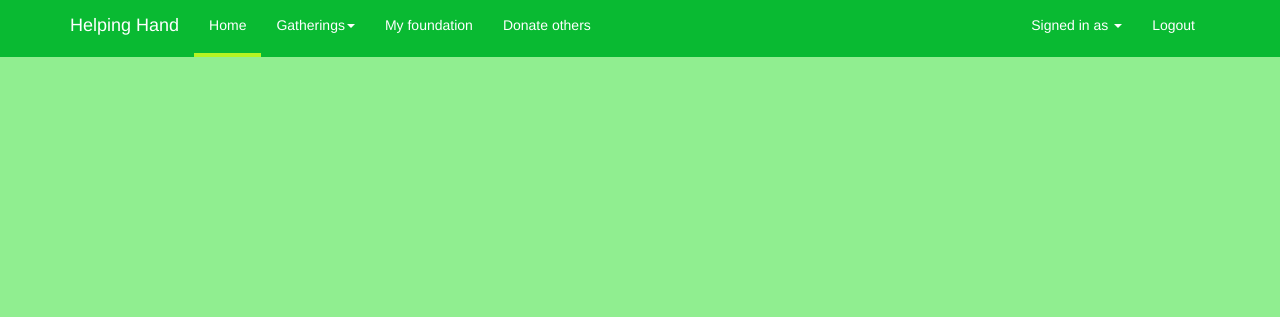
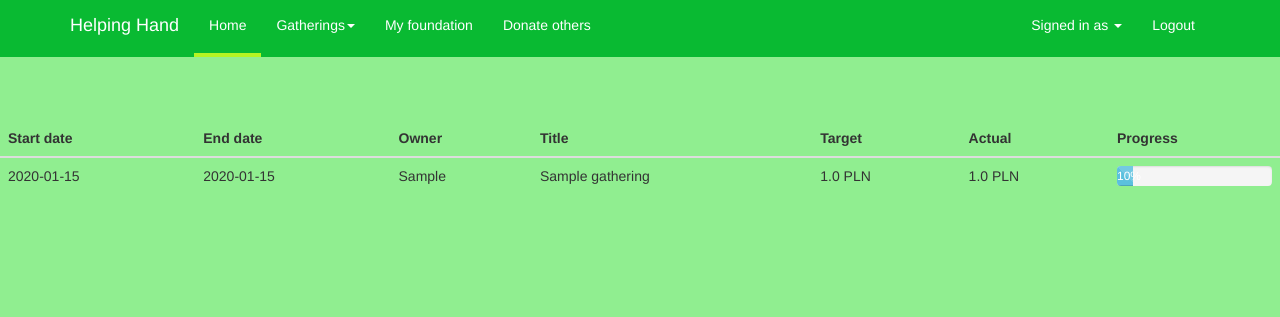
Before and after one commit to RegenJ/Donation-Aplication, a Django app: page /home/ in a window 1280 px wide. Shown: the top 317 px of the page. Run offline with Django 3.2, Linux system fonts and the light colour scheme; a user stored in the database is signed in; tables that the repository leaves empty hold one stand-in row (values such as "Sample post"); some libraries are stand-ins or nearby versions.

Commit message:
added new templates, changed configs for heroku

```diff
--- a/donationserver/app/models.py
+++ b/donationserver/app/models.py
@@ -1,20 +1,25 @@
 # -*- coding: utf-8 -*-
 
 from django.db import models
+
 
 # Create your models here.
 
 class Gathering(models.Model):
     owner = models.CharField(max_length=40)
-    purpose = models.CharField(max_length=100)
+    title = models.CharField(max_length=100)
+    purpose = models.CharField(max_length=1000)
     money_target = models.FloatField(default=None, blank=True, null=True)
     money_actual = models.FloatField(default=None, blank=True, null=True)
-    start_date = models.DateTimeField(default=None, blank=True, null=True)
-    end_date = models.DateTimeField(default=None, blank=True, null=True)
+    start_date = models.CharField(max_length=50)
+    end_date = models.CharField(max_length=50)
+    percentage = models.IntegerField(default=0)
+
 
 class Foundation(models.Model):
     owner = models.CharField(max_length=40)
     # todo: jakis prawny szajs
+
 
 class Donation(models.Model):
     donor = models.CharField(max_length=40)
--- a/donationserver/app/templates/home.html
+++ b/donationserver/app/templates/home.html
@@ -60,5 +60,41 @@
         </nav>
     </div>
 </div>
+<br>
+<br>
+<br>
+<br>
+<br>
+<br>
+<table id="random_gatherings" class="table">
+    <thead class="thead-inverse">
+    <th>Start date</th>
+    <th>End date</th>
+    <th>Owner</th>
+    <th>Title</th>
+    <th>Target</th>
+    <th>Actual</th>
+    <th>Progress</th>
+    </thead>
+    <tbody>
+    {% for gather in random_gatherings %}
+        <tr>
+            <td>{{ gather.start_date }}</td>
+            <td>{{ gather.end_date }}</td>
+            <td>{{ gather.owner }}</td>
+            <td>{{ gather.title }}</td>
+            <td>{{ gather.money_target }} PLN</td>
+            <td>{{ gather.money_actual }} PLN</td>
+            <td>
+                <div class="progress progress-striped">
+                    <div class="progress-bar progress-bar-info" role="progressbar" style="width: {{ gather.percentage }}%"
+                         aria-valuemin="0"
+                         aria-valuemax="100">{{ gather.percentage }}%</div>
+                </div>
+            </td>
+        </tr>
+    {% endfor %}
+    </tbody>
+</table>
 </body>
 </html>
--- a/donationserver/app/templates/main_view.html
+++ b/donationserver/app/templates/main_view.html
@@ -14,7 +14,8 @@
 <body>
 <div class="text-center">
     <div class="card">
-        <img class="card-img-top" src="http://phillipswharf.org/wp-content/uploads/2016/11/donate.png" alt="Card image cap">
+        <img class="card-img-top" src="http://phillipswharf.org/wp-content/uploads/2016/11/donate.png"
+             alt="Card image cap">
         <div class="card-block">
         </div>
     </div>
--- a/donationserver/app/views.py
+++ b/donationserver/app/views.py
@@ -9,6 +9,7 @@
 from django.views.decorators.csrf import csrf_exempt
 
 from app.models import Gathering
+
 
 @csrf_exempt
 def _check_if_username_is_free(username):
@@ -23,6 +24,7 @@
     except ObjectDoesNotExist:
         return True
 
+
 @csrf_exempt
 def register_user(request):
     """
@@ -31,9 +33,9 @@
     :return:
     """
     if request.method == 'POST':
-        username = request.POST['username']
-        password = request.POST['password']
-        email = request.POST['email']
+        username = request.POST.get('username')
+        password = request.POST.get('password')
+        email = request.POST.get('email')
         if _check_if_username_is_free(username):
             User.objects.create_user(username=username, email=email, password=password)
             return render(request, 'login.html')
@@ -47,11 +49,13 @@
 def login_view(request):
     return render(request, 'login.html')
 
+
 @csrf_exempt
 def logout_user(request):
     if request.user.is_authenticated:
         logout(request)
     return render(request, 'login.html')
+
 
 @csrf_exempt
 def login_user(request):
@@ -59,10 +63,10 @@
     username = request.POST.get('username', None)
     logging.error('Username : ' + str(username))
     if username is None:
-        logging.error('Username was None: '+str(request.body))
+        logging.error('Username was None: ' + str(request.body))
         return HttpResponse('Please specify username\n', status=405)
-    password = request.POST['password']
-    logging.error('!!user: ' + username + '\t'+ password)
+    password = request.POST.get('password')
+    logging.error('!!user: ' + username + '\t' + password)
     user = authenticate(request, username=username, password=password)
     if user is not None:
         login(request, user)
@@ -71,12 +75,15 @@
     else:
         return HttpResponse('Bad credentials\n', status=405)
 
+
 @csrf_exempt
 def home_view(request):
     if request.user.is_authenticated:
-        return render(request, 'home.html')
+        random_gatherings = list(Gathering.objects.all())
+        return render(request, 'home.html', {'random_gatherings': random_gatherings})
     else:
         return render(request, 'login.html')
+
 
 @csrf_exempt
 def change_pass(request):
@@ -85,6 +92,7 @@
     else:
         return render(request, 'login.html')
 
+
 @csrf_exempt
 def gathering(request):
     if request.user.is_authenticated:
@@ -92,17 +100,21 @@
     else:
         return render(request, 'login.html')
 
+
 @csrf_exempt
 def create_gathering(request):
-    if request.user.is_authenticated and request.method=='POST':
-        purpose = request.POST['desc']
-        target = request.POST['money']
-        end_date = request.POST['date']
+    if request.user.is_authenticated and request.method == 'POST':
+        purpose = request.POST.get('desc')
+        target = request.POST.get('money')
+        end_date = request.POST.get('date')
+        title = request.POST.get('title')
         gathering = Gathering(owner=request.user,
                               purpose=purpose,
-                              end_date=datetime.utcnow(),
-                              start_date=datetime.utcnow(),
+                              end_date=end_date,
+                              start_date=datetime.utcnow().strftime("%M. %d, %Y"),
                               money_target=float(target),
-                              money_actual=0.0)
+                              money_actual=0.0,
+                              title=title,
+                              percentage=0)
         gathering.save()
-        return render(request, 'home.html')
+        return home_view(request)
--- a/donationserver/donationserver/settings.py
+++ b/donationserver/donationserver/settings.py
@@ -28,6 +28,7 @@
 
 ALLOWED_HOSTS = ["*"]
 
+DATE_INPUT_FORMATS = ['%m/%d/%Y']
 
 # Application definition
 INSTALLED_APPS = [
```
